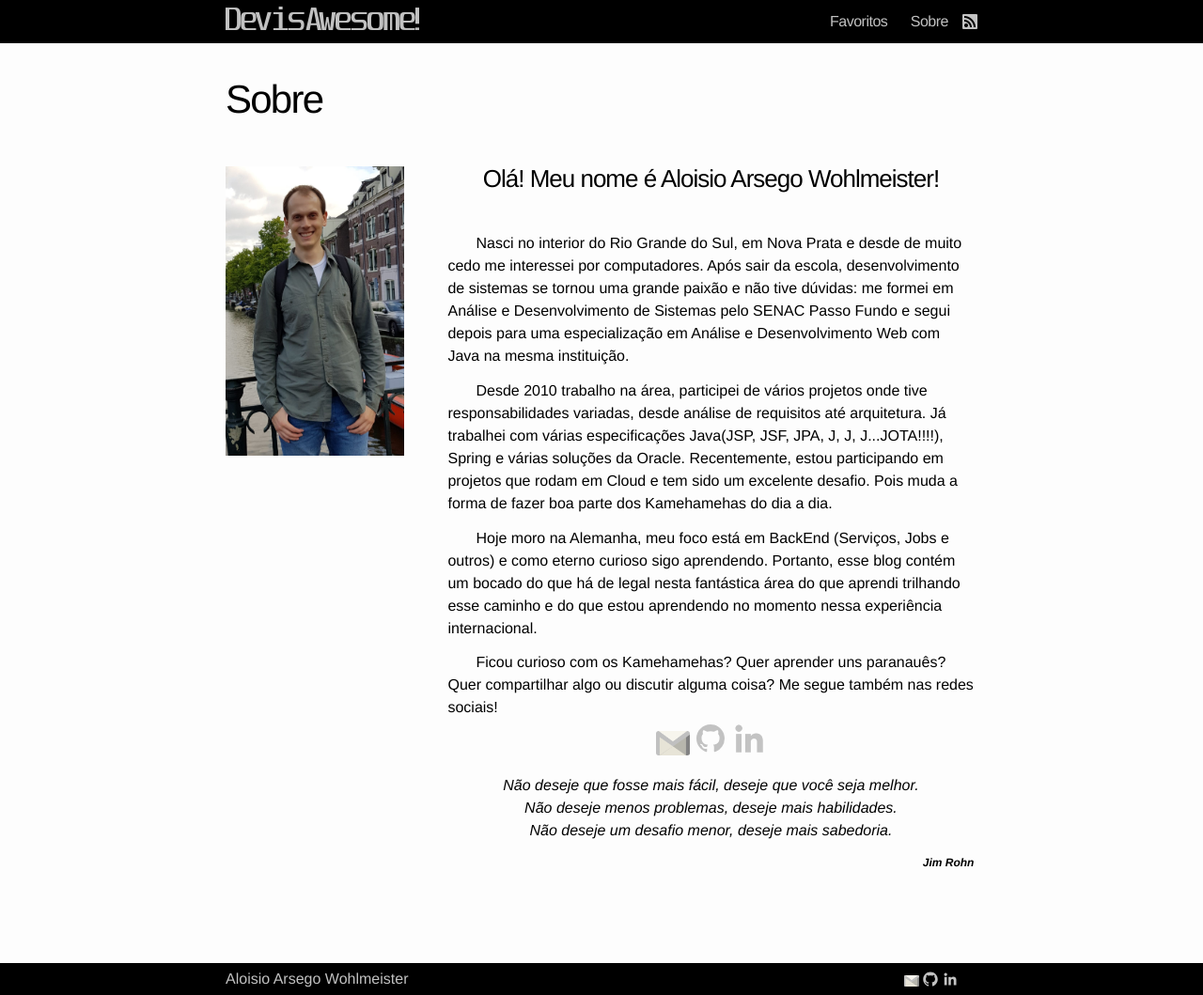
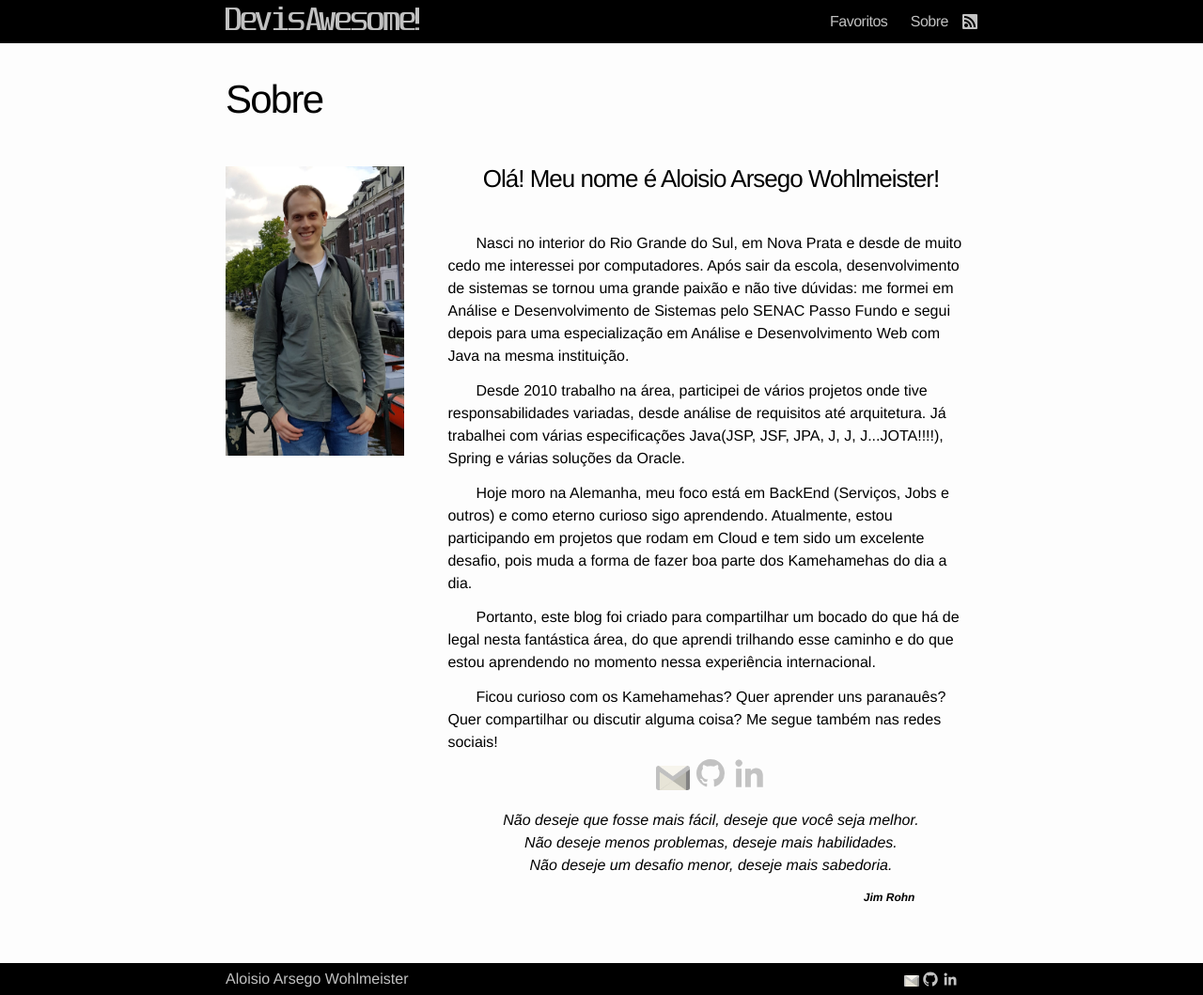
Before and after one commit to aloisioaw/aloisioaw.github.com, a Jekyll site: the page built from sobre.md, in a window 1280 px wide and 1059 px high. Shown: the whole window at 94% size. Built offline with Jekyll 4.4.1, drawn with Linux system fonts in a browser that asks for light colours.

Commit message:
Adjustements on about page

```diff
--- a/sobre.md
+++ b/sobre.md
@@ -15,13 +15,16 @@ permalink: /sobre/
 		Nasci no interior do Rio Grande do Sul, em Nova Prata e desde de muito cedo me interessei por computadores. Após sair da escola, desenvolvimento de sistemas se tornou uma grande paixão e não tive dúvidas: me formei em Análise e Desenvolvimento de Sistemas pelo SENAC Passo Fundo e segui depois para uma especialização em Análise e Desenvolvimento Web com Java na mesma instituição.
 	</p>
 	<p>
-			Desde 2010 trabalho na área, participei de vários projetos onde tive responsabilidades variadas, desde análise de requisitos até arquitetura. Já trabalhei com várias especificações Java(JSP, JSF, JPA, J, J, J...JOTA!!!!), Spring e várias soluções da Oracle. Recentemente, estou participando em projetos que rodam em Cloud e tem sido um excelente desafio. Pois muda a forma de fazer boa parte dos Kamehamehas do dia a dia.
+		Desde 2010 trabalho na área, participei de vários projetos onde tive responsabilidades variadas, desde análise de requisitos até arquitetura. Já trabalhei com várias especificações Java(JSP, JSF, JPA, J, J, J...JOTA!!!!), Spring e várias soluções da Oracle.
 	</p>
 	<p>
-		Hoje moro na Alemanha, meu foco está em BackEnd (Serviços, Jobs e outros) e como eterno curioso sigo aprendendo. Portanto, esse blog contém um bocado do que há de legal nesta fantástica área do que aprendi trilhando esse caminho e do que estou aprendendo no momento nessa experiência internacional.
+		Hoje moro na Alemanha, meu foco está em BackEnd (Serviços, Jobs e outros) e como eterno curioso sigo aprendendo. Atualmente, estou participando em projetos que rodam em Cloud e tem sido um excelente desafio, pois muda a forma de fazer boa parte dos Kamehamehas do dia a dia.
+	</p>
+	<p>
+		Portanto, este blog foi criado para compartilhar um bocado do que há de legal nesta fantástica área, do que aprendi trilhando esse caminho e do que estou aprendendo no momento nessa experiência internacional.
 	</p>
 	<p class="mb-0">
-		Ficou curioso com os Kamehamehas? Quer aprender uns paranauês? Quer compartilhar algo ou discutir alguma coisa? Me segue também nas redes sociais!
+		Ficou curioso com os Kamehamehas? Quer aprender uns paranauês? Quer compartilhar ou discutir alguma coisa? Me segue também nas redes sociais!
 	</p>
 	<div class="contatos txt-center pb-1em">
 		<a class="d-inline-block" href="mailto:{{ site.email }}">
@@ -42,7 +45,7 @@ permalink: /sobre/
 		Não deseje menos problemas, deseje mais habilidades. <br/>
 		Não deseje um desafio menor, deseje mais sabedoria.
 	</p>
-<p class="fnt-bold txt-right fnt-12px fnt-italic">
+<p class="fnt-bold txt-right fnt-12px fnt-italic" style="padding-right: 63px;">
 	Jim Rohn
 </p>
 </div>
```
